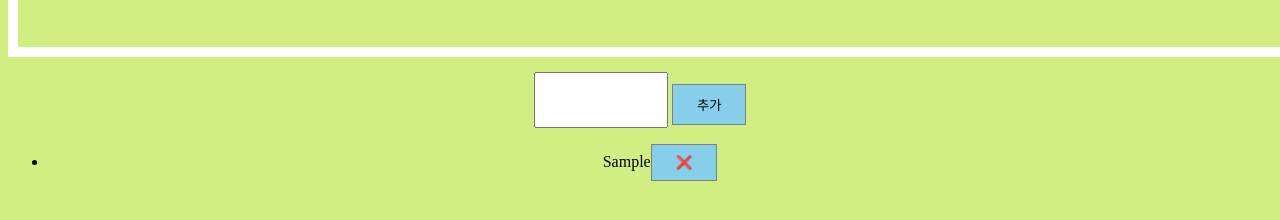
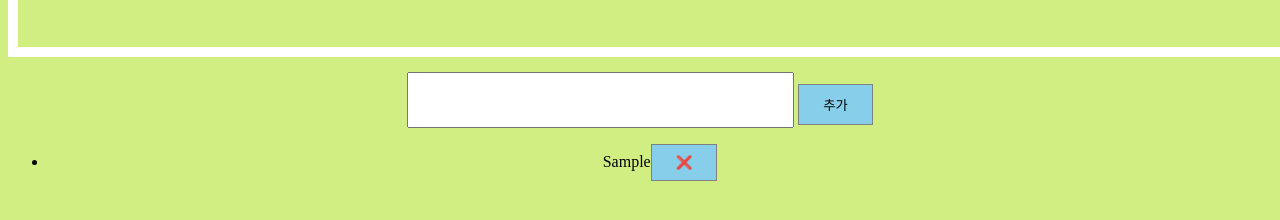
Before and after one commit to BaekSeungHa/make-Todolist, a plain HTML site: page index.html in a window 1280 px wide. Both pictures are taken after typing "Sample" into the empty fields and a click on the button "추가". Shown: the part 220-440 px from the top of the page. Drawn offline with Linux system fonts and the light colour scheme.

Commit message:
study
test

```diff
--- a/index.html
+++ b/index.html
@@ -25,7 +25,7 @@ body{
 }
 
 input{
-    width: 10%;
+    width: 30%;
     height: 50px;
     font-size: 30px;
 }
@@ -34,6 +34,14 @@ button{
     background-color:skyblue;
     border: 1px solid gray;
     padding: 10px 24px;
+}
+.li{
+    padding-left: 22px;
+    font-size: 0.9375em;
+    line-height: 1.6;
+    color: #666;
+    list-style: inherit;
+    text-indent: -22px;
 }
 
   </style>
--- a/todo.js
+++ b/todo.js
@@ -1,32 +1,45 @@
 const input = document.querySelector("input");
 const addBtn = document.querySelector("#addBtn");
 const ul = document.querySelector("ul");
-
+let todos = JSON.parse(localStorage.getItem("todoList")) || [];
 
 addBtn.addEventListener("click", addTodo);
+
 function addTodo() {
     const todo = input.value;
-    if(todo == ""){
-        return 0;
-    }
-    const li = document.createElement("li");
-    const span = document.createElement("span");
-    const delBtn = document.createElement("button");
-    delBtn.innerText = "❌";
-    delBtn.addEventListener('click', deleteTodo);
-    span.innerText = todo; //글씨 넣는거 todo 부터 아래로 시작
-    li.appendChild(span);
-    li.appendChild(delBtn);
+    if (todo) {
+        paintTodo(todo);
+       todos.push(todo);
+       console.log(todos);
+       input.value = "";
+      //   saveTodo();
+  }
+}
 
-    ul.appendChild(li);
-
-    input.value = "";
-    }
-
-
-function deleteTodo(event) {
-    console.log(event.target);
+function deleteTodo(event, delTodo) {
     const btn = event.target;
     const li = btn.parentNode;
     ul.removeChild(li);
+
+    todos = todos.filter((todo) => todo != delTodo);
+    console.log(todos);
+
+    // saveTodo();
 }
+
+function paintTodo(todo) {
+    const li = document.createElement('li')
+    const span = document.createElement("span");
+    const delBtn = document.createElement("button");
+
+    span.innerText = todo;
+    delBtn.innerText = "❌";
+
+    li.appendChild(span);
+    li.appendChild(delBtn);
+    delBtn.addEventListener("click", (event) => {
+    deleteTodo(event, todo);
+    });
+
+    ul.appendChild(li);
+}
```
